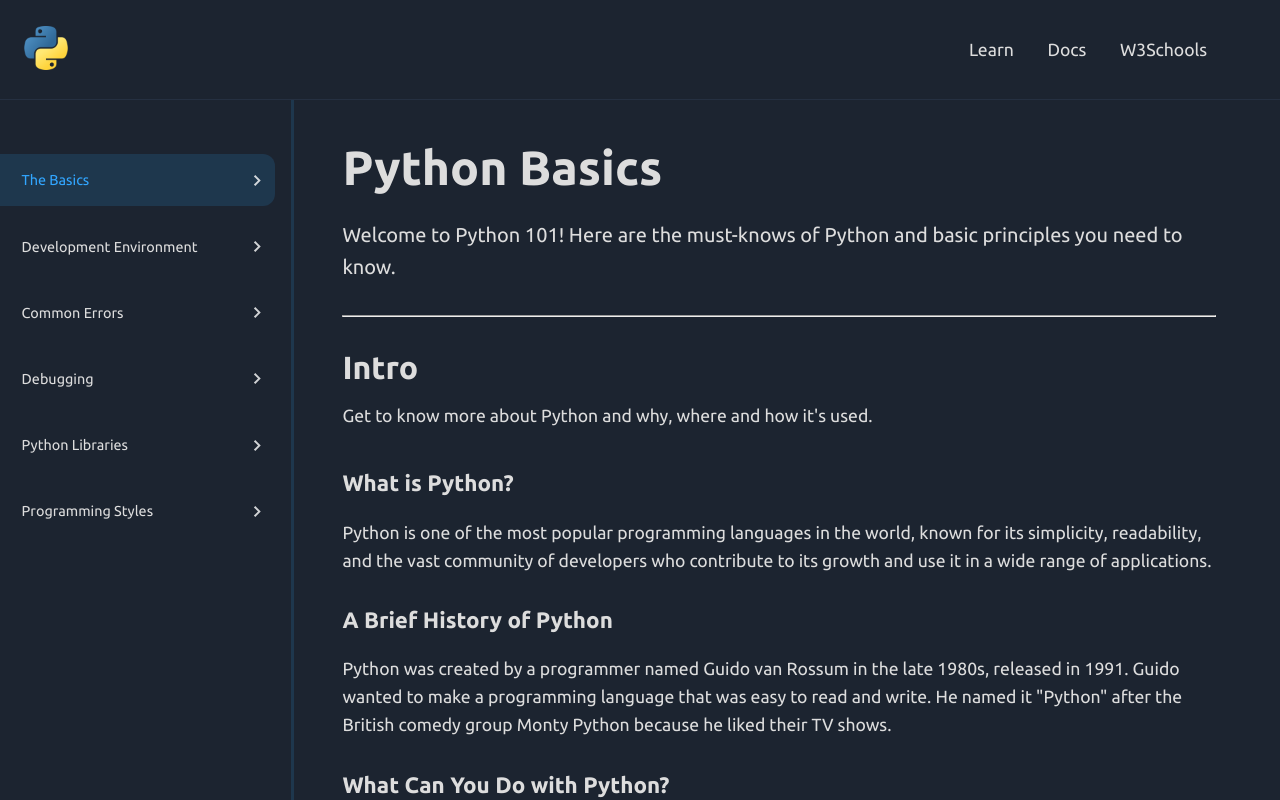
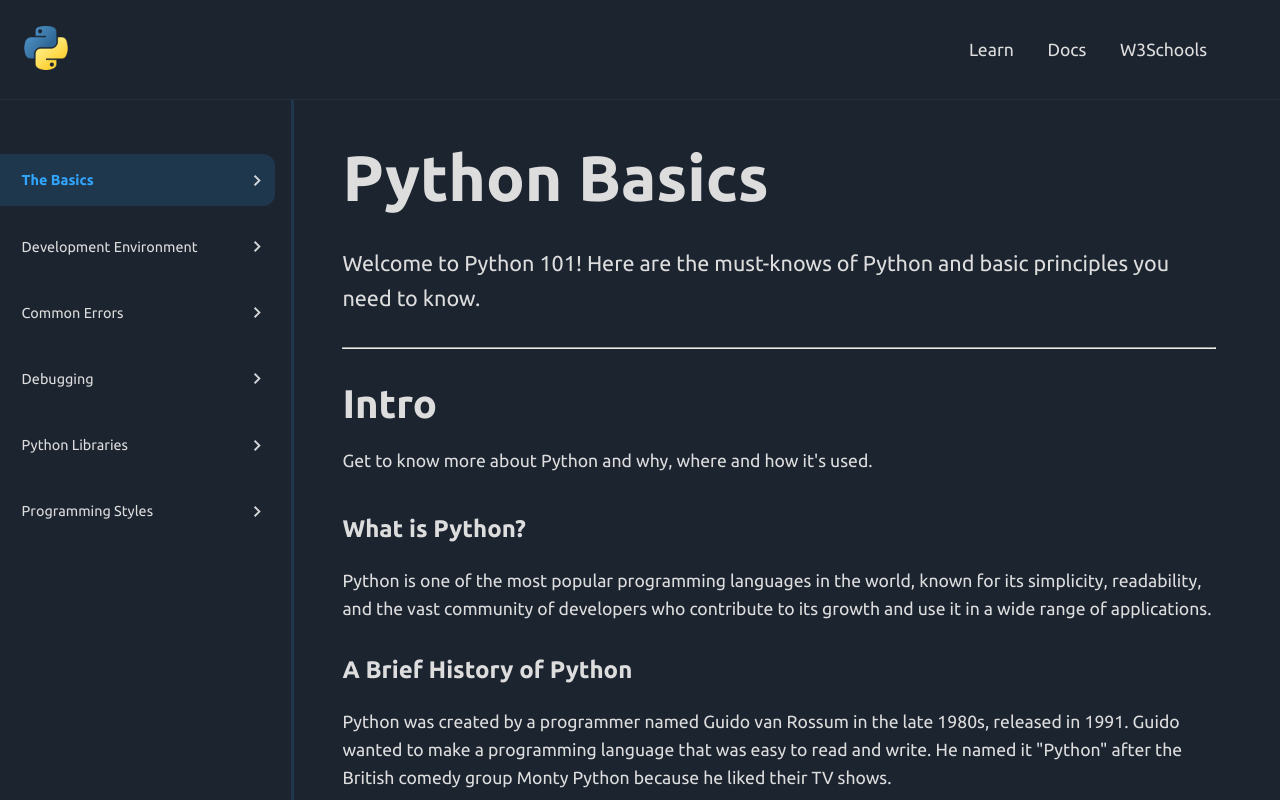
Before and after one commit to nataliadgalindo/python-wiki, a React (Vite) app: page /learn in a window 1280 px wide. Shown: the top 800 px of the page. Built offline with nearby package versions, Linux system fonts and the light colour scheme.

Commit message:
update mobile styles

```diff
--- a/src/index.css
+++ b/src/index.css
@@ -120,7 +120,7 @@ li > strong {
 }
 
 .home-header h1 {
-  font-size: 3.5em;
+  font-size: 4em;
 }
 
 .home-header p {
@@ -132,7 +132,7 @@ li > strong {
   border-radius: 30px;
   padding: 0.75em 1.25em;
   font-weight: bolder;
-  font-size: 1.4em;
+  font-size: 1.5em;
 }
 
 /* side nav */
@@ -167,7 +167,7 @@ aside {
 }
 
 .side-nav a {
-  font-size: 1.4em;
+  font-size: 1.5em;
   display: block;
   margin: 1.25em 0;
 }
@@ -197,12 +197,12 @@ main {
 }
 
 #section-header h1 {
-  font-size: 3em;
+  font-size: 4em;
   margin-bottom: 0.5em;
 }
 
 #section-header p {
-  font-size: 1.25em;
+  font-size: 1.35em;
 }
 
 /* subsections */
@@ -216,7 +216,7 @@ main {
 }
 
 .subsection-header h2 {
-  font-size: 2em;
+  font-size: 2.5em;
   margin-bottom: 0.5em;
 }
 
@@ -254,7 +254,7 @@ main {
 }
 
 .sub-subsection-header h3 {
-  font-size: 1.4em;
+  font-size: 1.5em;
   margin-bottom: 1em;
 }
 
@@ -431,8 +431,7 @@ td {
     background-color: var(--grayish-blue);
     color: var(--main-blue);
     text-decoration: none;
-    font-weight: 400;
-    /* font-weight: 700; */
+    font-weight: 700;
   }
 
   .side-nav img {
```
